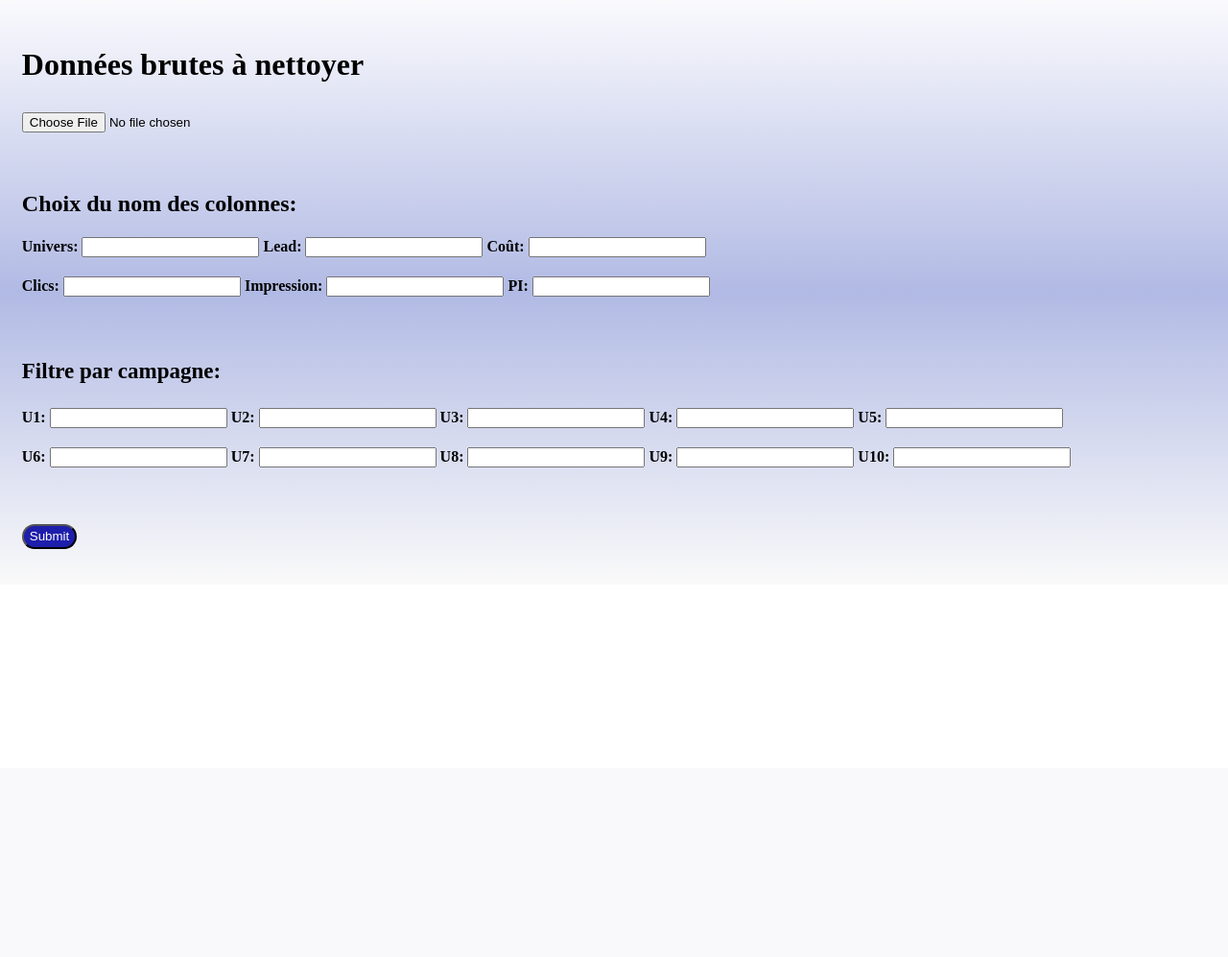
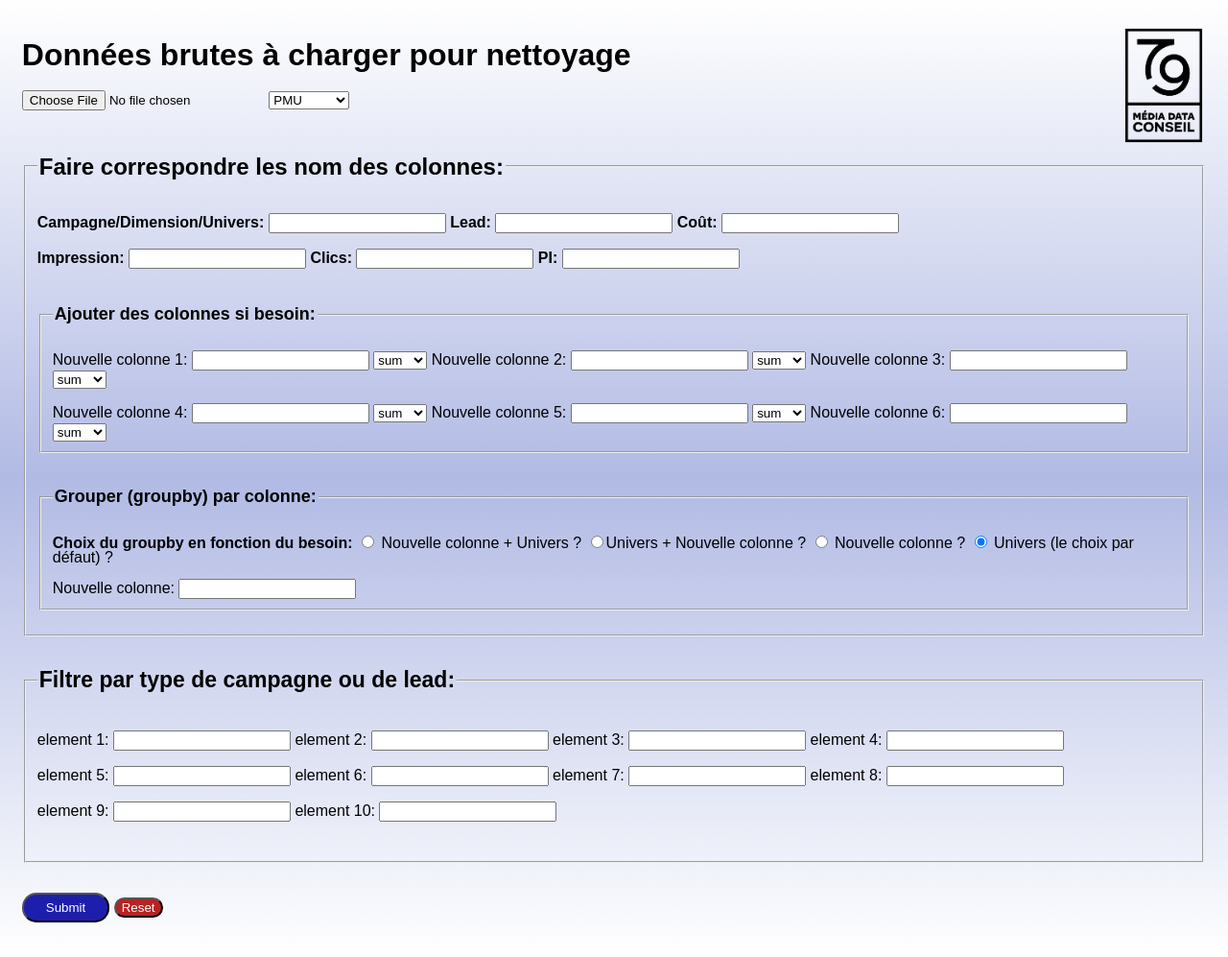
Before and after one commit to zhiying-WENG/stage, a Flask app: page / in a window 1280 px wide. Shown: the whole page at 96% size. Before the commit the page ends 572 px from the top, so only its background shows below. Run offline with Flask 2, Linux system fonts and the light colour scheme.

Commit message:
update31052021

```diff
--- a/main.py
+++ b/main.py
@@ -15,12 +15,34 @@ def upload_file():
   if request.method == 'POST':
     try:
       f = request.files['file']
+      # c'est le excel pour PMU ou hors PMU
+      pmu=request.form['pmu']
+      # occuper les nom de colonns correspend
       cam=request.form['cam']
       lead=request.form['lead']
       cout=request.form['cout']
       clics=request.form['clics']
       impr=request.form["impr"]
       pi=request.form['pi']
+      # ajouter les nouvelle colonnes
+      n1=request.form['n1']
+      n2=request.form['n2']
+      n3=request.form['n3']
+      n4=request.form['n4']
+      n5=request.form['n5']
+      n6=request.form['n6']
+      # les façons de calculer pour les nouvelle colonnes
+      agg1=request.form['agg1']
+      agg2=request.form['agg2']
+      agg3=request.form['agg3']
+      agg4=request.form['agg4']
+      agg5=request.form['agg5']
+      agg6=request.form['agg6']
+      # occuper le nom de nouvelle colonne pour groupby
+      gs=request.form['gs']
+      # le ordre pour groupby
+      ordre=request.form['group']
+      # les elements pour Univers
       u1=request.form['u1']
       u2=request.form['u2']
       u3=request.form['u3']
@@ -31,20 +53,21 @@ def upload_file():
       u8=request.form['u8']
       u9=request.form['u9']
       u10=request.form['u10']
+      # save excel
       tempfile_path=tempfile.NamedTemporaryFile().name
       f.save(tempfile_path)
     except Exception as err:
       return render_template('home.html',err=err)
+
     # Je charge mon df
     try:
       df = load_excel(tempfile_path)
     except Exception as e:
       return render_template('home.html',e=e)
 
-
     # Je nettoyer df
     try:
-      response=macro_net(df,cam,lead,cout,clics,impr,pi,u1,u2,u3,u4,u5,u6,u7,u8,u9,u10)
+      response=macro_net(df,cam,lead,cout,clics,impr,pi,pmu,n1,n2,n3,n4,n5,n6,agg1,agg2,agg3,agg4,agg5,agg6,gs,ordre,u1,u2,u3,u4,u5,u6,u7,u8,u9,u10)
     except Exception as ex:
       return render_template('error_excel.html',ex=ex)
 
--- a/requirements.txt
+++ b/requirements.txt
@@ -1,6 +1,7 @@
 Flask
 gunicorn
 pandas
+numpy
 temp
 openpyxl
 xlrd
--- a/templates/home.html
+++ b/templates/home.html
@@ -7,33 +7,57 @@
   <body>
     <style>
       body {
-        background: linear-gradient(rgb(250, 250, 253),rgb(177, 186, 228),rgb(250,250,250)) no-repeat;
+        background: linear-gradient(rgb(255, 255, 255),rgb(177, 186, 228),rgb(255,255,255)) no-repeat;
         margin-left: 10px;
         margin-right: 10px;
         background-color: rgb(255, 255, 255);
-        line-height: 50px;
+        line-height: 30px;
         vertical-align:bottom;
         padding: 1%;
         z-index:1;
-
+        font-family: Arial, Helvetica, sans-serif;
       }
       h3 {
         font-size: 23px;
       }
-      .button2 {
+      h4 {
+        font-size: 18px;
+      }
+      img{
+        position: absolute;
+        right:7px;
+        top: 10px;
+        width: 120px;
+      }
+      .form {
+        line-height: 15px
+      }
+      .button1 {
         border-radius: 15px;
         background-color:rgb(30, 30, 172);
         color:white;
-        line-height: 20px;
+        padding-left: 23px;
+        padding-right: 23px;
+        line-height: 25px;
+      }
+      .button1:hover {
+        background-color:rgb(27, 27, 100);
+        cursor: pointer;
+      }
+      .button2 {
+        border-radius: 15px;
+        background-color:rgb(182, 35, 35);
+        color:white;
+        line-height: 15px;
       }
       .button2:hover {
-        background-color:rgb(27, 27, 100);
+        background-color:rgb(100, 27, 27);
         cursor: pointer;
       }
     </style>
 
 <!-- Contenu principal -->
-    <h1>Données brutes à nettoyer</h1>
+    <h1>Données brutes à charger pour nettoyage</h1>
 
     {%if err%}
     <h2 style="color:rgb(161, 6, 6)">Warning: {{err}}</h2>
@@ -42,36 +66,115 @@
     {%if e%}
     <h2 style="color:rgb(161, 6, 6)">Warning: {{e}}</h2>
     {%endif%}
-    <div style="line-height: 25px">
+    <img src="../static/images/logo.png" alt="logo"/>
+    <div class="form">
       <form action="/uploader" method="post" enctype = "multipart/form-data">
-        <p><input type = "file" name = "file" /></p><br>
-        <h2>Choix du nom des colonnes:</h2>
         <p>
-          <strong>Univers: </strong> <input type = "text" name = "cam" />
+          <input type = "file" name = "file" accept=".xlsx, .xls"/>
+          <select name="pmu">
+            <option value="ispmu" selected>PMU</option>
+            <option value="nopmu">Hors PMU</option>
+          </select>
+
+        </p><br>
+
+        <fieldset>
+          <legend><h2>Faire correspondre les nom des colonnes:</h2></legend>
+          <p>
+            <strong>Campagne/Dimension/Univers: </strong><input type = "text" name = "cam" />
             <strong>Lead: </strong> <input type = "text" name = "lead" />
             <strong>Coût: </strong> <input type = "text" name = "cout" />
           </p>
           <p>
+            <strong>Impression: </strong> <input type = "text" name = "impr" />
             <strong>Clics: </strong> <input type = "text" name = "clics" />
-          <strong>Impression: </strong> <input type = "text" name = "impr" />
             <strong>PI: </strong> <input type = "text" name = "pi" />
-        </p><br>
-        <h3>Filtre par campagne:</h3>
+          </p>
+
+          <fieldset>
+            <legend><h4>Ajouter des colonnes si besoin:</h4></legend>
+              Nouvelle colonne 1: <input type = "text" name = "n1" />
+              <select name="agg1">
+                <option value="sum" selected>sum</option>
+                <option value="mean">mean</option>
+                <option value="max">max</option>
+                <option value="min">min</option>
+              </select>
+              Nouvelle colonne 2: <input type = "text" name = "n2" />
+              <select name="agg2">
+                <option value="sum" selected>sum</option>
+                <option value="mean">mean</option>
+                <option value="max">max</option>
+                <option value="min">min</option>
+              </select>
+              Nouvelle colonne 3: <input type = "text" name = "n3" />
+              <select name="agg3">
+                <option value="sum" selected>sum</option>
+                <option value="mean">mean</option>
+                <option value="max">max</option>
+                <option value="min">min</option>
+              </select><br><br>
+              Nouvelle colonne 4: <input type = "text" name = "n4" />
+              <select name="agg4">
+                <option value="sum" selected>sum</option>
+                <option value="mean">mean</option>
+                <option value="max">max</option>
+                <option value="min">min</option>
+              </select>
+              Nouvelle colonne 5: <input type = "text" name = "n5" />
+              <select name="agg5">
+                <option value="sum" selected>sum</option>
+                <option value="mean">mean</option>
+                <option value="max">max</option>
+                <option value="min">min</option>
+              </select>
+              Nouvelle colonne 6: <input type = "text" name = "n6" />
+              <select name="agg6">
+                <option value="sum" selected>sum</option>
+                <option value="mean">mean</option>
+                <option value="max">max</option>
+                <option value="min">min</option>
+              </select>
+          </fieldset><br>
+
+          <fieldset>
+            <legend><h4>Grouper (groupby) par colonne: </h4></legend>
+
+              <strong>Choix du groupby en fonction du besoin:</strong>
+              <input type="radio" name="group" value="ncu"> Nouvelle colonne + Univers ?
+              <input type="radio" name="group" value="unc">Univers + Nouvelle colonne ?
+              <input type="radio" name="group" value="nc"> Nouvelle colonne ?
+              <input type="radio" name="group" value="u" checked> Univers (le choix par défaut) ?
+              <br><br>
+              Nouvelle colonne: <input type = "text" name = "gs" />
+
+          </fieldset><br>
+        </fieldset><br>
+
+
+        <fieldset>
+          <legend><h3>Filtre par type de campagne ou de lead:</h3></legend>
           <p>
-          <strong>U1: </strong> <input type = "text" name = "u1" />
-          <strong>U2: </strong> <input type = "text" name = "u2" />
-          <strong>U3: </strong> <input type = "text" name = "u3" />
-          <strong>U4: </strong> <input type = "text" name = "u4" />
-          <strong>U5: </strong> <input type = "text" name = "u5" />
+            element 1: <input type = "text" name = "u1" />
+            element 2: <input type = "text" name = "u2" />
+            element 3: <input type = "text" name = "u3" />
+            element 4: <input type = "text" name = "u4" />
           </p>
           <p>
-          <strong>U6: </strong> <input type = "text" name = "u6" />
-          <strong>U7: </strong> <input type = "text" name = "u7" />
-          <strong>U8: </strong> <input type = "text" name = "u8" />
-          <strong>U9: </strong> <input type = "text" name = "u9" />
-          <strong>U10: </strong> <input type = "text" name = "u10" />
+            element 5: <input type = "text" name = "u5" />
+            element 6: <input type = "text" name = "u6" />
+            element 7: <input type = "text" name = "u7" />
+            element 8: <input type = "text" name = "u8" />
+          </p>
+          <p>
+            element 9: <input type = "text" name = "u9" />
+            element 10: <input type = "text" name = "u10" />
           </p><br>
-        <p><input class="button2" type = "submit"/></p>
+        </fieldset><br>
+        <p>
+          <input class="button1" type = "submit"/>
+          <input class="button2" type = "reset"/>
+        </p>
       </form>
     </div>
   </body>
```
Also changed, not shown: tools.py (+53 -12 lines), static/images/logo.png (added). Lines whose indentation alone changed are shown as unchanged.
